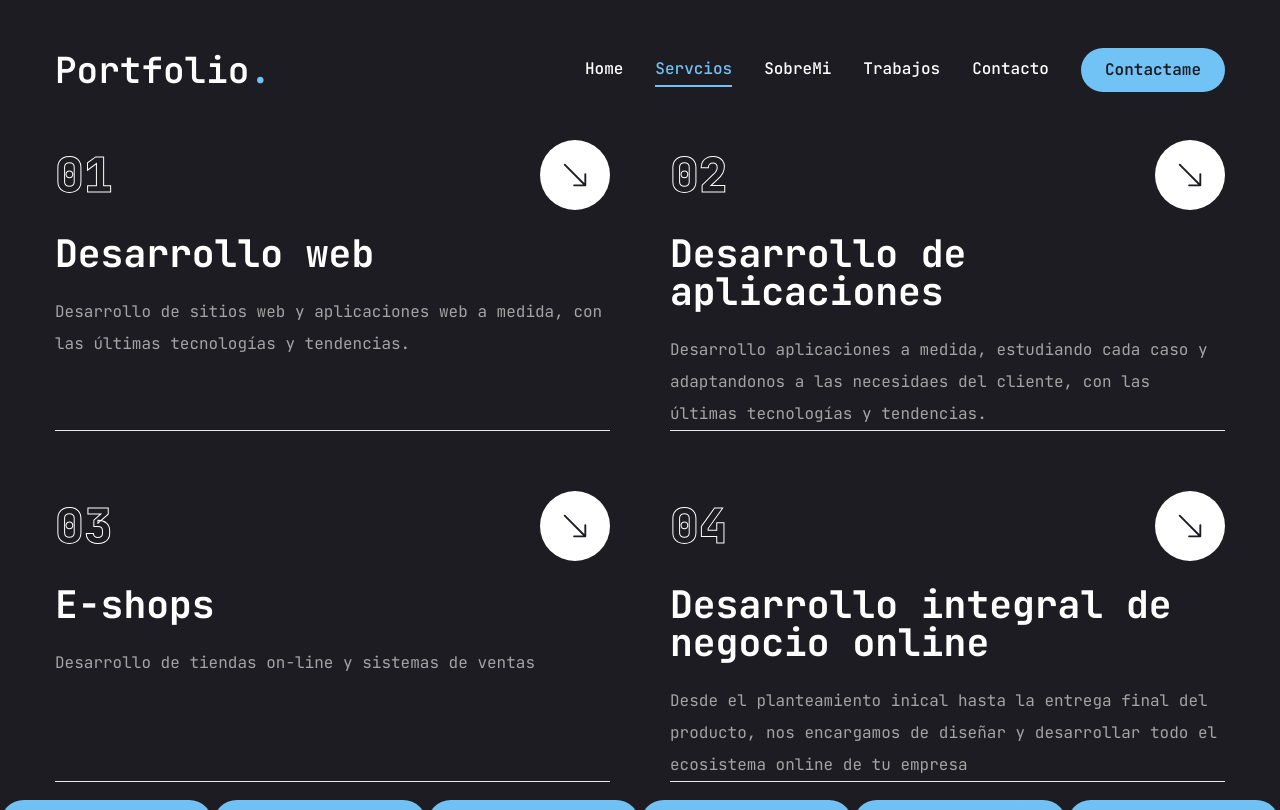
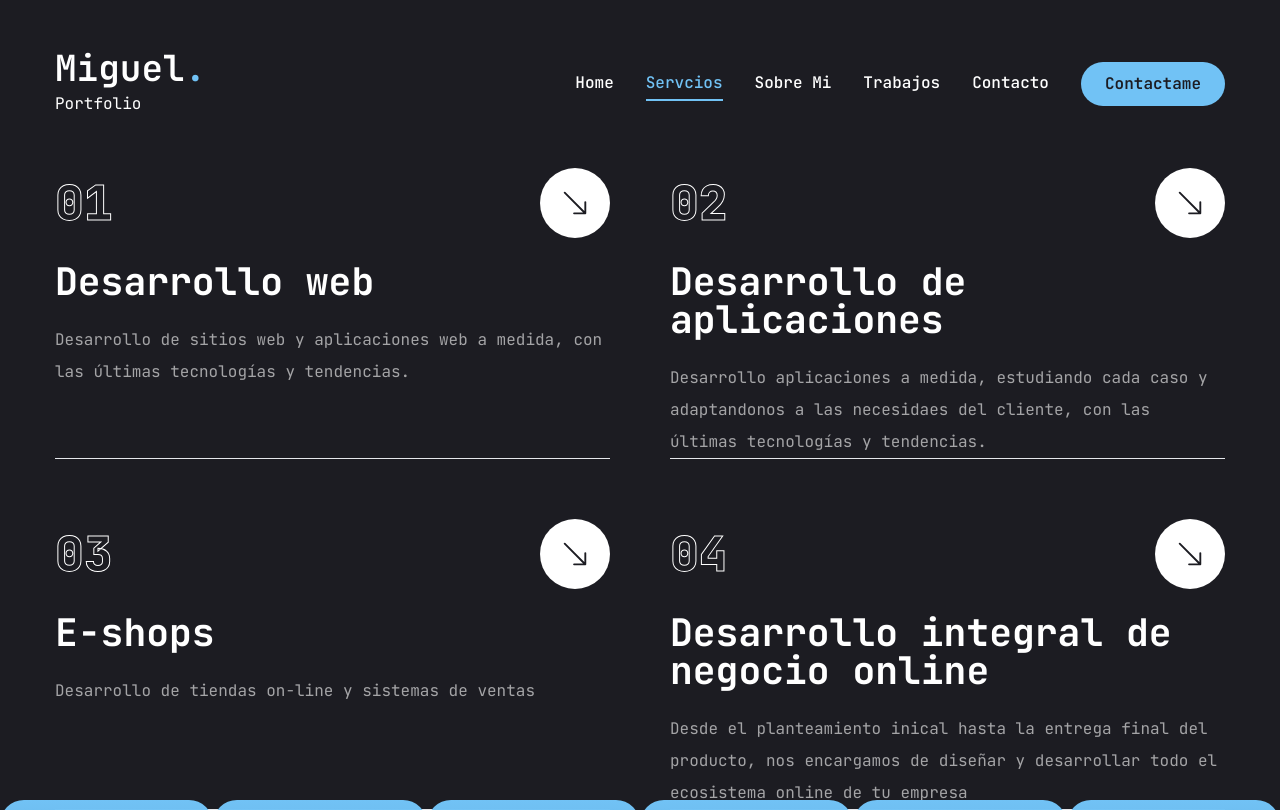
Before and after one commit to misama484/portfolio20, a Next.js app: page /Services in a window 1280 px wide. Built offline with nearby package versions, Linux system fonts and the light colour scheme.

Commit message:
Portfolio FINALIZADO!! Comenzando despliegue

```diff
--- a/app/Contact/page.jsx
+++ b/app/Contact/page.jsx
@@ -29,6 +29,7 @@ const info = [
 ]
 
 const Contact = () => {
+
   //manejo del mensaje para envio
   const [formData, setFormData] = useState({
     name:'',
@@ -39,7 +40,7 @@ const Contact = () => {
     mensaje:'',
   })
   //manejo del selector de servicio
-  const [service, setService] = useState
+  const [service, setService] = useState("");
 
   const handleChange = (e) => {
     const { name, value } = e.target;
@@ -75,6 +76,7 @@ const Contact = () => {
   }
 
 
+
   return (
     <motion.section
       initial = {{ opacity: 0 }}
@@ -96,22 +98,9 @@ const Contact = () => {
                 <Input name="phone" placeholder="Telefono" onChange={handleChange} />
 
               </div>
-              {/* Select service */}
-              <Select>
-                <SelectTrigger>
-                  <SelectValue placeholder= "Selecciona un servicio"/>
-                </SelectTrigger>
-                <SelectContent>
-                  <SelectGroup>
-                    <SelectLabel>Selecciona un servicio</SelectLabel>
-                    <SelectItem value="1">Desarrollo Web</SelectItem>
-                    <SelectItem value="2">Tienda online</SelectItem>
-                    <SelectItem value="3">App Movil</SelectItem>
-                  </SelectGroup>
-                </SelectContent>
-              </Select>
+
               {/* TextArea */}
-              <Textarea placeholder="Mensaje" onChange={handleChange} />
+              <Textarea placeholder="Mensaje" className={"h-[250px]"} onChange={handleChange} />
               <Button size="md" className="max-w-40">Enviar</Button>
             </form>
 
@@ -122,8 +111,8 @@ const Contact = () => {
               {info.map((item, index) =>{
                 return(
                   <li key={index} className="flex items-center gap-6">
-                    <div className="w-[52px] h-[52px] xl:w-[72px] xl:h-[72px] bg-[#27272c] text-accent rounded-md flex items-center justify-center">
-                      <div className="text-[28px]">{item.icon}</div>
+                    <div className ="w-[52px] h-[52px] xl:w-[72px] xl:h-[72px] bg-[#27272c] text-accent rounded-md flex items-center justify-center">
+                    <div className="text-[28px]">{item.icon}</div>
                     </div>
                     <div className="flex-1">
                       <p className="text-white/60">{item.title}</p>
--- a/app/Services/page.jsx
+++ b/app/Services/page.jsx
@@ -46,9 +46,9 @@ const  Services = () => {
               {/* top */}
               <div className="w-full flex justify-between items-center">
                 <div className="text-5xl font-extrabold text-outline text-transparent group-hover:text-outline-hover transition-all duration-500">{service.num}</div>
-                  <Link href={service.link} className="w-[70px] h-[70px] rounded-full bg-white group-hover:bg-accent transition-all duration-500 flex justify-center items-center hover:-rotate-45">
+                  <div className="w-[70px] h-[70px] rounded-full bg-white group-hover:bg-accent transition-all duration-500 flex justify-center items-center hover:-rotate-45">
                     <BsArrowDownRight className="text-primary text-3xl" />
-                  </Link>
+                  </div>
                 </div>
               {/* title */}
               <h2 className="text-[38px] font-bold leading-none text-white group-hover:text-accent transition-all duration-500">{service.title}</h2>
--- a/app/layout.jsx
+++ b/app/layout.jsx
@@ -20,6 +20,8 @@ export const metadata = {
 export default function RootLayout({ children }) {
   return (
     <html lang="en">
+      {/* Servicio de chat */}
+      <script src="//code.tidio.co/opt7bt1krtbhm2f21t0aocf7qmyvouzp.js" async></script>
       <body className={jetbrainsMono.variable}>
         <Header />
         <StairTransition/>
--- a/app/page.jsx
+++ b/app/page.jsx
@@ -20,7 +20,7 @@ const Home = () => {
   return (
     <section className="h-full">
       <div className="container mx-auto">
-        <div className="flex flex-col xl:flex-row items-center justify-between xl:pt-8 xl:pb-24 ">
+        <div className="flex flex-col xl:flex-row items-center justify-between xl:pt-8 xl:pb-24">
           {/* texto */}
           <div className="text-center xl:text-left order-2 xl:order-none">
             <Typewriter
--- a/components/Header.jsx
+++ b/components/Header.jsx
@@ -3,20 +3,23 @@ import { Button } from "./ui/button";
 //Componentes
 import Nav from "./Nav";
 import MobileNav from "./MobileNav";
+import data from "../datos.json";
 
 const Header = () => {
+  const mail = data.datos.about.info[3].fieldValue
   return (
     <header className="py-8 xl:py-12 text-white">
       <div className="container mx-auto flex justify-between items-center">
         {/* Logo */}
         <Link href="/">
-          <h1 className="text-4xl font-semibold">Portfolio<span className="text-accent">.</span></h1>
+          <h1 className="text-4xl font-semibold">Miguel<span className="text-accent">.</span></h1>
+          <p>Portfolio</p>
         </Link>
 
         {/* Navbar escritorio y contacto*/}
         <div className="hidden xl:flex items-center gap-8">
           <Nav />
-          <Link href="/contacto">
+          <Link href={`mailto:${mail}`}>
             <Button>Contactame</Button>
           </Link>
         </div>
--- a/components/MobileNav.jsx
+++ b/components/MobileNav.jsx
@@ -17,7 +17,7 @@ const links = [
     path: "/Services",
   },
   {
-    name: "sobreMi",
+    name: "sobre Mi",
     path: "/About",
   },
   {
@@ -27,10 +27,6 @@ const links = [
   {
     name: "contacto",
     path: "/Contact",
-  },
-  {
-    name: "Login",
-    path: "/Login",
   },
 ]
 
--- a/components/Nav.jsx
+++ b/components/Nav.jsx
@@ -13,7 +13,7 @@ const links = [
     path: "/Services",
   },
   {
-    name: "sobreMi",
+    name: "sobre Mi",
     path: "/About",
   },
   {
--- a/components/Stats.jsx
+++ b/components/Stats.jsx
@@ -26,7 +26,7 @@ const Stats = () => {
     <section>
       <div className="container mx-auto flex flex-col items-center justify-center py-16">
         <h2 className="h2 mb-8">Mis estadísticas</h2>
-        <div className="grid grid-cols-1 gap-8 md:grid-cols-2 lg:grid-cols-3 justify-center items-center">
+        <div className="grid grid-cols-1 gap-8 md:grid-cols-1 lg:grid-cols-3 justify-center items-center">
           {stats.map((stat, index) => (
             <div key={index} className="flex flex-col items-center justify-center">
               <CountUp end={stat.number} duration={10} className="text-4xl font-bold text-accent" />
--- a/datos.json
+++ b/datos.json
@@ -31,7 +31,7 @@
       },
       {
         "fieldName": "Telefono",
-        "fieldValue": "666111222",
+        "fieldValue": "607381404",
         "icon": "<FaMobileAlt />"
       },
       {
```
